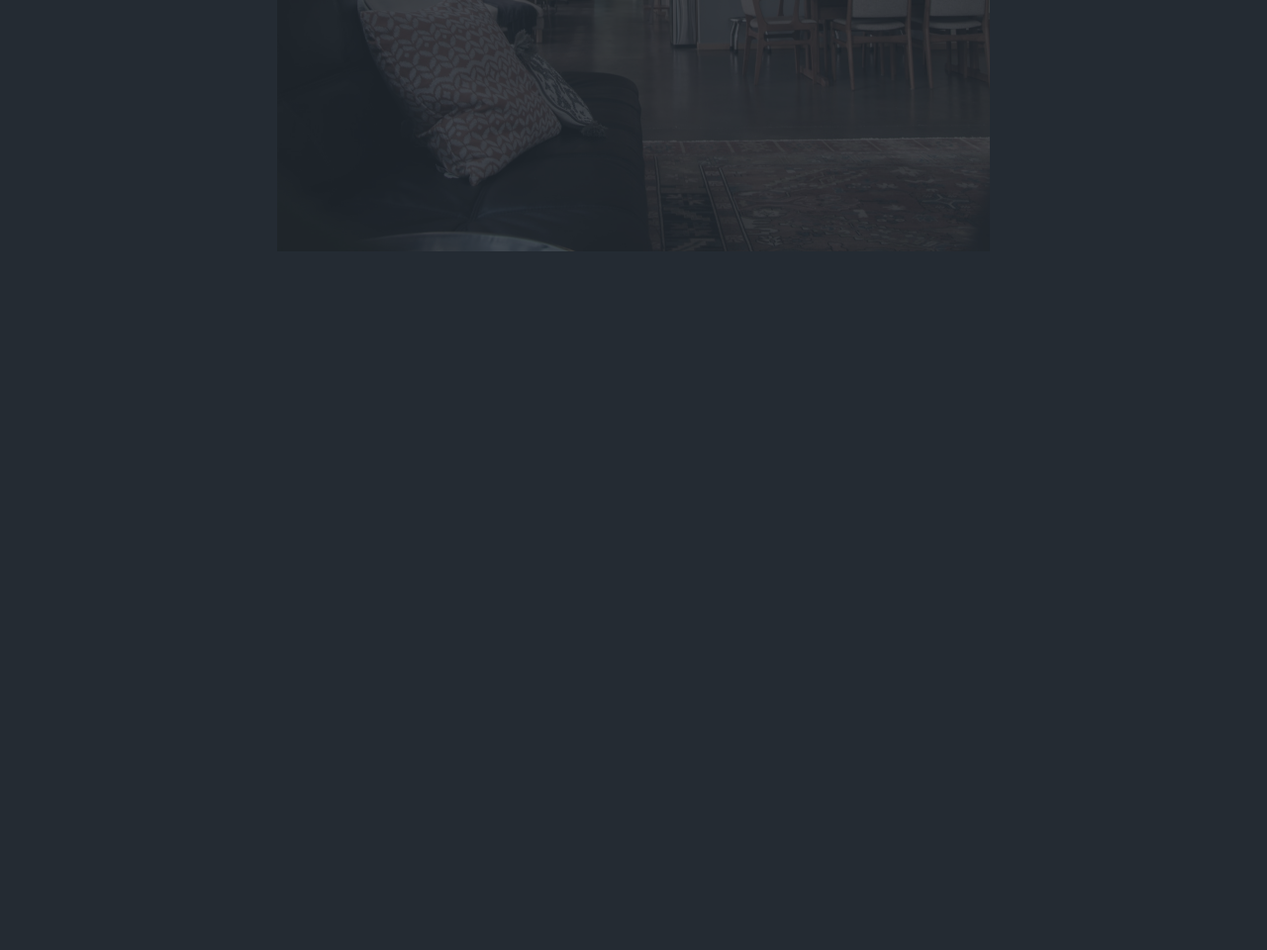
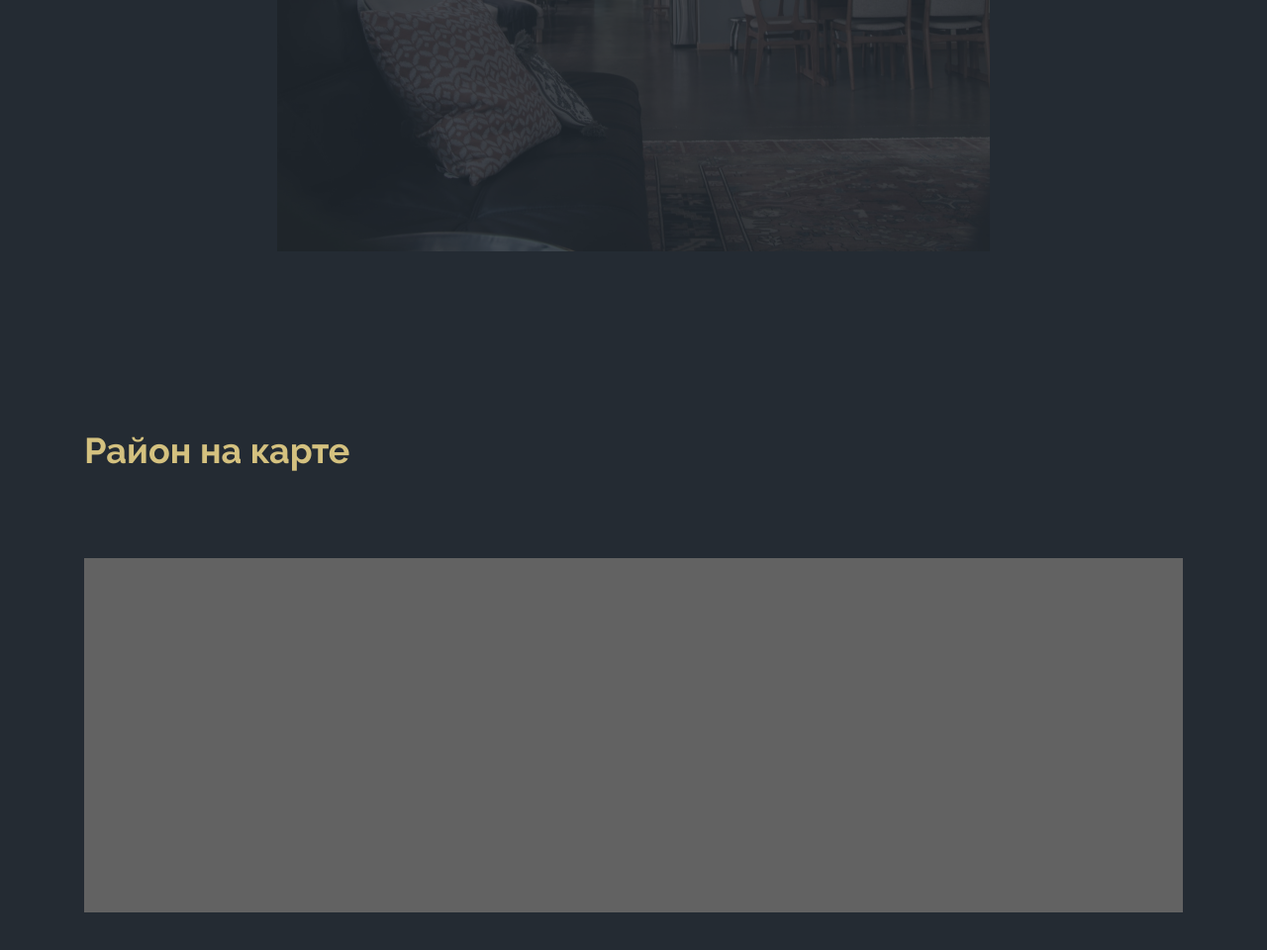
Before and after one commit to async-kita/loft-house, a website: page index.html in a window 1280 px wide. Shown: the part 2977-3937 px from the top of the page at 99% size. Before the commit the page ends 3231 px from the top, so only its background shows below. Drawn offline with Linux system fonts and the light colour scheme.

Commit message:
feat: add HTML markup and styles section map

```diff
--- a/index.html
+++ b/index.html
@@ -291,6 +291,12 @@
       </a>
     </div>
   </section>
+  <section class="map">
+    <div class="map__inner container">
+      <h2 class="map__title">Район на карте</h2>
+      <div class="map__wrapper" id="map"></div>
+    </div>
+  </section>
 </main>
 </body>
 </html>
--- /dev/null
+++ b/styles/layout/_map.scss
@@ -0,0 +1,14 @@
+.map {
+  padding-block: 180px;
+
+  &__inner {
+    display: flex;
+    flex-direction: column;
+    row-gap: 88px;
+  }
+
+  &__wrapper {
+    height: 358px;
+    background-color: #626262;
+  }
+}
--- a/styles/style.scss
+++ b/styles/style.scss
@@ -14,3 +14,4 @@
 @use "./layout/apartments";
 @use "./layout/cta";
 @use "./layout/video";
+@use "./layout/map";
```
Also changed, not shown: styles/style.css, 1 other file.
